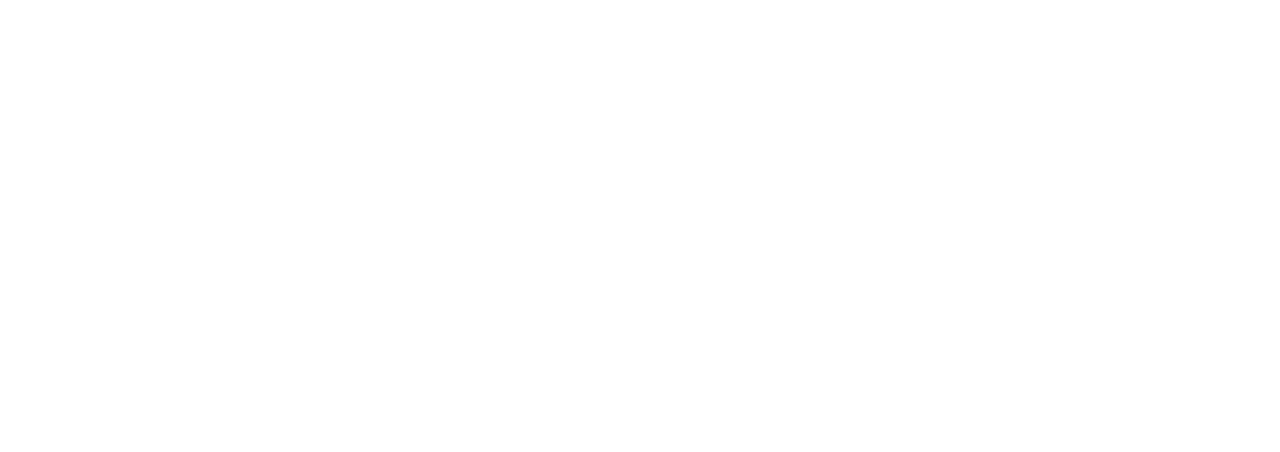
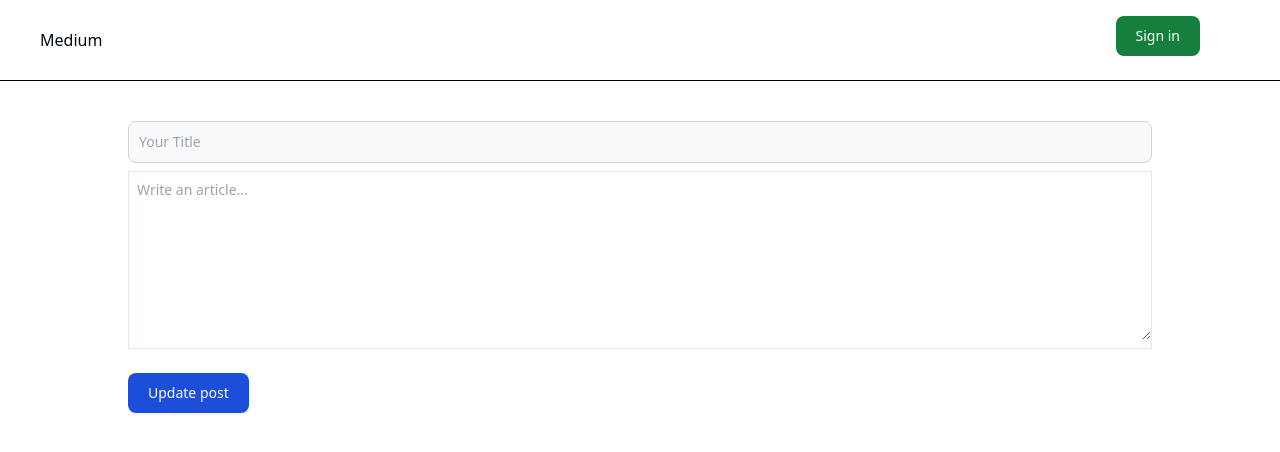
Before and after one commit to Sama-004/medium, a React (Vite) app in the folder frontend/: page /edit/1 in a window 1280 px wide. Before the commit this address had no page. Shown: the top 452 px of the page. Built offline with nearby package versions, Linux system fonts and the light colour scheme; no server answers.

Commit message:
added edit fe

```diff
--- a/frontend/src/App.tsx
+++ b/frontend/src/App.tsx
@@ -9,6 +9,7 @@ import { Profile } from "./pages/Profile";
 import { RecoilRoot, useRecoilState } from "recoil";
 import { usernameState } from "./recoil";
 import { useEffect } from "react";
+import { EditBlog } from "./pages/EditBlog";
 
 function App() {
   const [username, setUsername] = useRecoilState(usernameState);
@@ -28,6 +29,7 @@ function App() {
           <Route path="/delete/user" element={<Delete />} />
           <Route path="/blog/:id" element={<Blog />} />
           <Route path="/blogs" element={<Blogs />} />
+          <Route path="/edit/:id" element={<EditBlog />} />
           <Route path="/create" element={<CreateBlog />} />
           <Route path="/profile" element={<Profile />} />
         </Routes>
--- a/frontend/src/components/BlogCard.tsx
+++ b/frontend/src/components/BlogCard.tsx
@@ -3,6 +3,7 @@ import { format } from "date-fns";
 import { useState } from "react";
 import axios from "axios";
 import { BACKEND_URL } from "../../config";
+import { useNavigate } from "react-router-dom";
 
 import {
   AlertDialog,
@@ -35,6 +36,7 @@ export const BlogCard = ({
 }: BlogCardProps) => {
   const [isHovered, setIsHovered] = useState(false);
   const [isDeleting, setIsDeleting] = useState(false);
+  const navigate = useNavigate();
 
   const handleDelete = async () => {
     setIsDeleting(true);
@@ -53,12 +55,11 @@ export const BlogCard = ({
         console.log("Failed to delete post");
       }
     } catch (error) {
-      console.error("Error publishing post:", error);
+      console.error("Error deleting post:", error);
     } finally {
       setIsDeleting(false);
     }
   };
-
   return (
     <div
       onMouseEnter={() => setIsHovered(true)}
@@ -118,6 +119,39 @@ export const BlogCard = ({
         </div>
       ) : null}
       {isHovered && type === "profile" && (
+        <div>
+          <AlertDialog>
+            <AlertDialogTrigger className="bg-yellow-500 absolute right-0 bottom-20 p-5">
+              <svg
+                xmlns="http://www.w3.org/2000/svg"
+                fill="none"
+                viewBox="0 0 24 24"
+                strokeWidth={1.5}
+                stroke="currentColor"
+                className="w-6 h-6">
+                <path
+                  strokeLinecap="round"
+                  strokeLinejoin="round"
+                  d="m16.862 4.487 1.687-1.688a1.875 1.875 0 1 1 2.652 2.652L10.582 16.07a4.5 4.5 0 0 1-1.897 1.13L6 18l.8-2.685a4.5 4.5 0 0 1 1.13-1.897l8.932-8.931Zm0 0L19.5 7.125M18 14v4.75A2.25 2.25 0 0 1 15.75 21H5.25A2.25 2.25 0 0 1 3 18.75V8.25A2.25 2.25 0 0 1 5.25 6H10"
+                />
+              </svg>
+            </AlertDialogTrigger>
+            <AlertDialogContent>
+              <AlertDialogHeader>
+                <AlertDialogTitle>Are you absolutely sure?</AlertDialogTitle>
+                <AlertDialogDescription>
+                  You are about to edit your blog. This action cannot be undone
+                  and will change your blog content
+                </AlertDialogDescription>
+              </AlertDialogHeader>
+              <AlertDialogFooter>
+                <AlertDialogCancel>Cancel</AlertDialogCancel>
+                <AlertDialogAction onClick={() => navigate(`/edit/${id}`)}>
+                  Edit
+                </AlertDialogAction>
+              </AlertDialogFooter>
+            </AlertDialogContent>
+          </AlertDialog>
           <AlertDialog>
             <AlertDialogTrigger className="bg-red-600 absolute right-0 bottom-0 p-5">
               <svg
@@ -138,18 +172,21 @@ export const BlogCard = ({
               <AlertDialogHeader>
                 <AlertDialogTitle>Are you absolutely sure?</AlertDialogTitle>
                 <AlertDialogDescription>
-                This action cannot be undone. This will permanently delete your
-                post and remove your data from our servers.
+                  This action cannot be undone. This will permanently delete
+                  your post and remove your data from our servers.
                 </AlertDialogDescription>
               </AlertDialogHeader>
               <AlertDialogFooter>
                 <AlertDialogCancel>Cancel</AlertDialogCancel>
-              <AlertDialogAction onClick={handleDelete}>
-                Continue
+                <AlertDialogAction
+                  onClick={handleDelete}
+                  className="bg-red-600">
+                  Delete
                 </AlertDialogAction>
               </AlertDialogFooter>
             </AlertDialogContent>
           </AlertDialog>
+        </div>
       )}
     </div>
   );
--- a/frontend/src/components/SingleBlog.tsx
+++ b/frontend/src/components/SingleBlog.tsx
@@ -17,7 +17,10 @@ export const SingleBlog = ({ blog }: { blog: Blog }) => {
             <div className="text-slate-500 pt-2">
               {format(new Date(blog.publishDate), "do MMMM, h:mm a")}
             </div>
-            <div className="pt-4 break-words">{blog.content}</div>
+            {/* <div className="pt-4 break-words">{blog.content}</div> */}
+            <pre className="pt-4 break-words whitespace-pre-wrap">
+              {blog.content}
+            </pre>
           </div>
           <div className="col-span-4">
             <div className="text-slate-500">Author</div>
--- /dev/null
+++ b/frontend/src/pages/EditBlog.tsx
@@ -0,0 +1,131 @@
+import axios from "axios";
+import { Nav } from "../components/Nav";
+import { BACKEND_URL } from "../../config";
+import { ChangeEvent, useState, useEffect } from "react";
+import { useNavigate, useParams } from "react-router-dom";
+
+export const EditBlog = () => {
+  const [title, setTitle] = useState("");
+  const [content, setContent] = useState("");
+  const [loading, setLoading] = useState(false);
+  const navigate = useNavigate();
+  const { id } = useParams();
+
+  useEffect(() => {
+    const fetchBlog = async () => {
+      try {
+        const token = localStorage.getItem("token");
+        const response = await axios.get(`${BACKEND_URL}/api/v1/blog/${id}`, {
+          headers: { Authorization: `${token}` },
+        });
+        const title = response.data.blog.title;
+        const content = response.data.blog.content;
+        setTitle(title);
+        setContent(content);
+      } catch (error) {
+        console.error("Error fetching blog:", error);
+      }
+    };
+    fetchBlog();
+  }, [id]);
+
+  const handleEdit = async () => {
+    setLoading(true);
+    try {
+      const response = await axios.put(
+        `${BACKEND_URL}/api/v1/blog/edit/${id}`,
+        {
+          title,
+          content,
+          publishDate: new Date().toISOString(),
+        },
+        {
+          headers: {
+            Authorization: localStorage.getItem("token"),
+          },
+        }
+      );
+      navigate(`/blog/${id}`);
+    } catch (error) {
+      console.error("Error publishing post:", error);
+    } finally {
+      setLoading(false);
+    }
+  };
+
+  const handleTitleChange = (e: ChangeEvent<HTMLInputElement>) => {
+    setTitle(e.target.value);
+  };
+
+  const handleContentChange = (e: ChangeEvent<HTMLTextAreaElement>) => {
+    setContent(e.target.value);
+  };
+
+  return (
+    <div>
+      <Nav />
+      <div className="flex justify-center">
+        <div className="max-w-screen-lg w-full pt-10">
+          <input
+            onChange={handleTitleChange}
+            value={title}
+            type="text"
+            placeholder="Your Title"
+            className="bg-gray-50 border border-gray-300 text-gray-900 text-sm rounded-lg focus:ring-blue-500 focus:border-blue-500 block w-full p-2.5"
+          />
+          <TextEditor onChange={handleContentChange} value={content} />
+          {loading ? (
+            <LoadingSkeleton />
+          ) : (
+            <button
+              onClick={handleEdit}
+              type="submit"
+              className="mt-2 inline-flex items-center px-5 py-2.5 text-sm font-medium text-center text-white bg-blue-700 rounded-lg">
+              Update post
+            </button>
+          )}
+        </div>
+      </div>
+    </div>
+  );
+};
+
+function TextEditor({
+  onChange,
+  value,
+}: {
+  onChange: (e: ChangeEvent<HTMLTextAreaElement>) => void;
+  value: string;
+}) {
+  return (
+    <div className="mt-2">
+      <div className="w-full mb-4 outline-none">
+        <div className="flex items-center justify-between border">
+          <div className="my-2 bg-white rounded-b-lg w-full">
+            <label htmlFor="editor" className="sr-only">
+              Publish post
+            </label>
+            <textarea
+              onChange={onChange}
+              value={value}
+              id="editor"
+              rows={8}
+              className="block w-full px-0 text-sm text-gray-800 bg-white border-0 pl-2 focus:outline-none"
+              placeholder="Write an article..."
+              required></textarea>
+          </div>
+        </div>
+      </div>
+    </div>
+  );
+}
+
+const LoadingSkeleton = () => {
+  return (
+    <div className="flex justify-center mt-2">
+      <div className="animate-pulse inline-flex items-center px-5 py-2.5 text-sm font-medium text-center text-white bg-gray-300 rounded-lg">
+        Updating...
+      </div>
+    </div>
+  );
+};
```
Also changed, not shown: 2 other files (tests, documents, lock files or other folders). Lines whose indentation alone changed are shown as unchanged.
